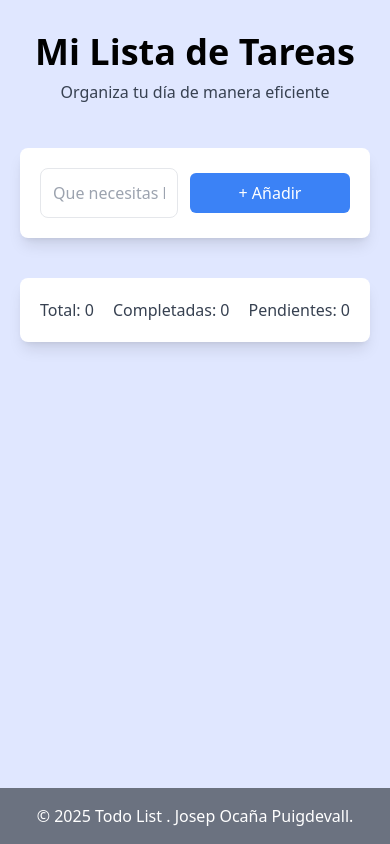
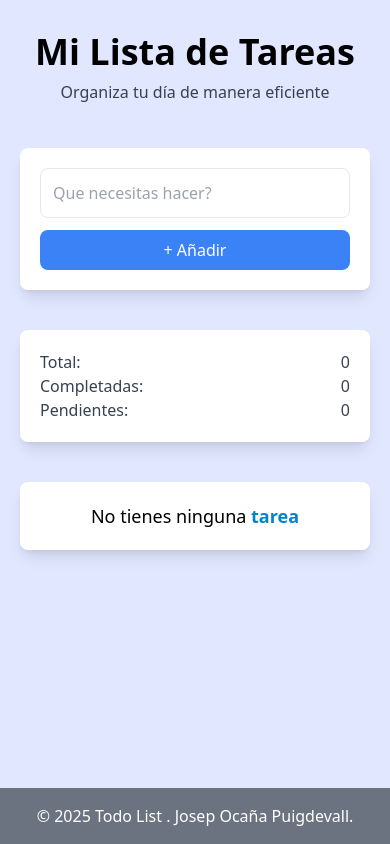
Before and after one commit to Josep-Ocana/todo-list, a React (Vite) app: page / in a window 390 px wide. Built offline with nearby package versions, Linux system fonts and the light colour scheme.

Commit message:
create responsive todoItem, Stats, TodoForm and TodoList

```diff
--- a/src/App.tsx
+++ b/src/App.tsx
@@ -11,6 +11,7 @@ function App() {
     const almacenados = localStorage.getItem("todos");
     return almacenados ? JSON.parse(almacenados) : [];
   };
+
   const [todos, setTodos] = useState<Todo[]>(initialState);
 
   useEffect(() => {
@@ -45,11 +46,9 @@ function App() {
     <>
       <div className="flex flex-col min-h-screen">
         <Header />
-        <main className=" flex-grow w-full md:w-4/5 lg:w-1/2 mx-auto p-5 space-y-10">
+        <main className=" flex-grow w-full md:w-4/5 lg:w-2/3 mx-auto p-5 space-y-10">
           <Form addTodo={addTodo} />
-
           <Stats todos={todos} />
-
           <TodoList todos={todos} onToggle={onToggle} onDelete={onDelete} />
         </main>
         <Footer />
--- a/src/components/Stats.tsx
+++ b/src/components/Stats.tsx
@@ -16,10 +16,21 @@ const Stats = ({ todos }: StatsProps) => {
   );
 
   return (
-    <div className="flex justify-between bg-white shadow-lg rounded-lg p-5 text-gray-700">
-      <p>Total: {total}</p>
-      <p>Completadas: {completed}</p>
-      <p>Pendientes: {pending}</p>
+    <div className="flex flex-col sm:flex-row sm:justify-between sm:items-center bg-white shadow-lg  rounded-lg p-5 text-gray-700 gap sm:gap-0">
+      <p className="flex justify-between sm:block sm:flex-grow sm:text-center ">
+        <span className="">Total:</span>
+        <span className="">{total}</span>
+      </p>
+
+      <p className="flex justify-between sm:block sm:flex-grow sm:text-center">
+        <span>Completadas: </span>
+        <span>{completed}</span>
+      </p>
+
+      <p className="flex justify-between sm:block sm:flex-grow sm:text-center">
+        <span className="">Pendientes: </span>
+        <span className="">{pending}</span>
+      </p>
     </div>
   );
 };
--- a/src/components/TodoForm.tsx
+++ b/src/components/TodoForm.tsx
@@ -27,7 +27,7 @@ const Form = ({ addTodo }: FormProps) => {
           {alerta}
         </div>
       )}
-      <div className="flex justify-between items-center">
+      <div className="flex flex-col sm:flex-row gap-3">
         <input
           className=" p-3 border rounded-lg w-full "
           placeholder="Que necesitas hacer?"
@@ -35,11 +35,9 @@ const Form = ({ addTodo }: FormProps) => {
           value={inputValue}
           onChange={(e) => setInputValue(e.target.value)}
         />
-        <div className="">
-          <button className="bg-blue-500 text-white rounded-md w-40 ml-3 py-2">
-            + Añadir
-          </button>
-        </div>
+        <button className="bg-blue-500 text-white rounded-lg w-full sm:w-40 sm:ml-3 py-2">
+          + Añadir
+        </button>
       </div>
     </form>
   );
--- a/src/components/TodoItem.tsx
+++ b/src/components/TodoItem.tsx
@@ -8,7 +8,7 @@ type TodoItemProps = {
 
 const TodoItem = ({ todo, onToggle, onDelete }: TodoItemProps) => {
   return (
-    <div className="flex justify-between place-items-center bg-white shadow-lg rounded-lg p-3">
+    <div className="flex justify-between place-items-center bg-white shadow-lg rounded-lg p-1">
       <button onClick={() => onToggle(todo.id)}>
         <svg
           xmlns="http://www.w3.org/2000/svg"
@@ -28,6 +28,7 @@ const TodoItem = ({ todo, onToggle, onDelete }: TodoItemProps) => {
       >
         {todo.text}
       </p>
+
       <button
         onClick={() => onDelete(todo.id)}
         className=" text-red-500 p-2 uppercase font-bold"
--- a/src/components/TodoList.tsx
+++ b/src/components/TodoList.tsx
@@ -9,11 +9,15 @@ type TodoListProps = {
 
 const TodoList = ({ todos, onToggle, onDelete }: TodoListProps) => {
   return (
-    <div className="space-y-8">
-      {todos.length < 0 ? (
-        <p> No tienes ninguna tarea</p>
+    <div>
+      {todos.length === 0 ? (
+        <p className="bg-white shadow-lg rounded-lg p-5 text-lg text-center">
+          {" "}
+          No tienes ninguna{" "}
+          <span className="text-sky-600 font-black">tarea</span>{" "}
+        </p>
       ) : (
-        <div className="space-y-4">
+        <div className="space-y-3">
           {todos.map((todo) => (
             <TodoItem
               key={todo.id}
```
